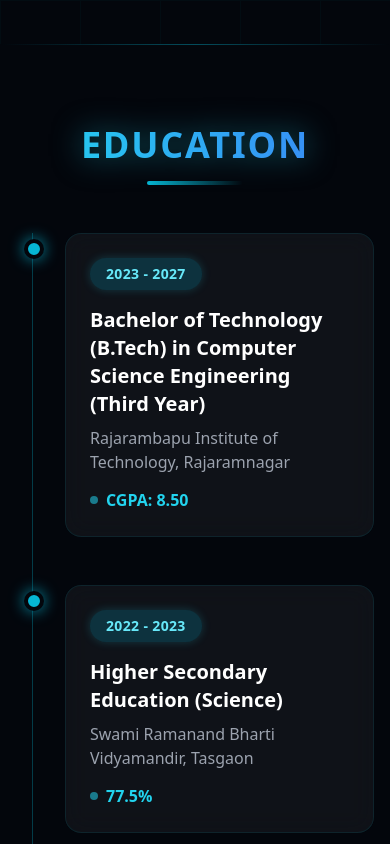
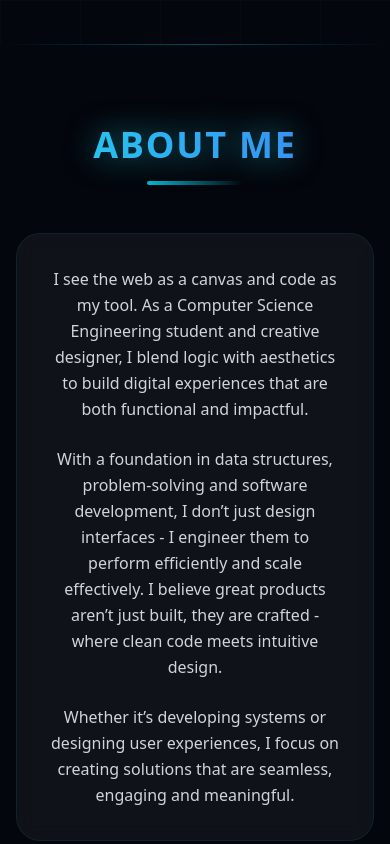
Before and after one commit to Suryaaa27/my-portfolio, a React (Vite) app: page / in a window 390 px wide. Shown: the part 800-1644 px from the top of the page. Built offline with nearby package versions, Linux system fonts and the light colour scheme.

Commit message:
Updated About

```diff
--- a/src/App.jsx
+++ b/src/App.jsx
@@ -4,6 +4,7 @@ import { useState, useEffect, useMemo } from "react";
 import backgroundImage from "./assets/profile.png";
 
 // Import resume sections
+import About from "./components/About";
 import Education from "./components/Education";
 import Skills from "./components/Skills";
 import Projects from "./components/Projects";
@@ -43,9 +44,6 @@ function App() {
     const sequence = async () => {
       await new Promise((resolve) => setTimeout(resolve, 1800));
       if (!isCancelled) setPhase("phase2");
-
-      await new Promise((resolve) => setTimeout(resolve, 2000));
-      if (!isCancelled) setPhase("phase3");
     };
     sequence();
 
@@ -140,27 +138,8 @@ function App() {
 
             {/* Section 2 & 3: Flowing Dynamic Content Container */}
             <AnimatePresence mode="wait">
-              {/* Phase 2: About Me */}
+              {/* Phase 2: Main Portfolio Content */}
               {phase === "phase2" && (
-                <motion.div
-                  key="about-section"
-                  initial={{ opacity: 0, y: 150 }}
-                  animate={{ opacity: 1, y: 90 }}
-                  exit={{ opacity: 0, y: 150 }}
-                  transition={{ duration: 0.6, ease: "easeOut" }}
-                  className="absolute w-full text-center px-4"
-                >
-                  <div className="backdrop-blur-md bg-white/5 border border-cyan-500/20 p-6 md:p-8 rounded-3xl shadow-[0_0_40px_rgba(0,255,255,0.15)] mx-auto w-full max-w-2xl">
-                    <h3 className="text-xl md:text-2xl font-bold text-cyan-400 mb-2 md:mb-3 tracking-widest">ABOUT ME</h3>
-                    <p className="text-base md:text-xl text-gray-300 leading-relaxed font-light">
-                      I am a passionate <span className="text-white font-medium">Designer</span> & <span className="text-white font-medium">Frontend Developer</span> dedicated to crafting immersive, cinematic digital experiences that captivate and inspire.
-                    </p>
-                  </div>
-                </motion.div>
-              )}
-
-              {/* Phase 3: Main Portfolio Content */}
-              {phase === "phase3" && (
                 <motion.div
                   key="main-section"
                   initial={{ opacity: 0, y: 150 }}
@@ -230,6 +209,7 @@ function App() {
           {/* Subtle separator */}
           <div className="w-full h-px bg-gradient-to-r from-transparent via-cyan-500/40 to-transparent" />
 
+          <section id="about"><About /></section>
           <section id="education"><Education /></section>
           <section id="skills"><Skills /></section>
           <section id="projects"><Projects /></section>
--- /dev/null
+++ b/src/components/About.jsx
@@ -0,0 +1,42 @@
+import { motion } from "framer-motion";
+
+export default function About() {
+  return (
+    <section className="w-full max-w-4xl mx-auto py-20 px-4">
+      <motion.div
+        initial={{ opacity: 0, y: 20 }}
+        whileInView={{ opacity: 1, y: 0 }}
+        viewport={{ once: true, amount: 0.2 }}
+        className="mb-12 text-center"
+      >
+        <h2 className="text-4xl md:text-5xl font-black text-transparent bg-clip-text bg-gradient-to-r from-cyan-400 to-blue-500 drop-shadow-[0_0_15px_rgba(34,211,238,0.5)] tracking-wider uppercase">
+          ABOUT ME
+        </h2>
+        <div className="h-1 w-24 bg-gradient-to-r from-cyan-500 to-transparent mx-auto mt-4 rounded-full" />
+      </motion.div>
+
+      <motion.div
+        initial={{ opacity: 0, scale: 0.95 }}
+        whileInView={{ opacity: 1, scale: 1 }}
+        viewport={{ once: true, amount: 0.3 }}
+        transition={{ duration: 0.6 }}
+        className="relative group p-8 md:p-12 rounded-3xl bg-white/5 backdrop-blur-md border border-cyan-500/10 hover:border-cyan-400/50 hover:shadow-[0_0_40px_rgba(0,255,255,0.15)] transition-all duration-300"
+      >
+        {/* Subtle inner animated gradient on hover */}
+        <div className="absolute inset-0 bg-gradient-to-br from-cyan-500/10 to-transparent opacity-0 group-hover:opacity-100 transition-opacity duration-500 pointer-events-none rounded-3xl" />
+
+        <div className="text-base md:text-xl text-gray-300 leading-relaxed font-light text-center space-y-6">
+          <p>
+            I see the web as a canvas and code as my tool. As a Computer Science Engineering student and creative designer, I blend logic with aesthetics to build digital experiences that are both functional and impactful.
+          </p>
+          <p>
+            With a foundation in data structures, problem-solving and software development, I don’t just design interfaces - I engineer them to perform efficiently and scale effectively. I believe great products aren’t just built, they are crafted - where clean code meets intuitive design.
+          </p>
+          <p>
+            Whether it’s developing systems or designing user experiences, I focus on creating solutions that are seamless, engaging and meaningful.
+          </p>
+        </div>
+      </motion.div>
+    </section>
+  );
+}
--- a/src/components/Navbar.jsx
+++ b/src/components/Navbar.jsx
@@ -8,6 +8,7 @@ const Navbar = () => {
 
   const navLinks = [
     { name: 'Home', id: 'home' },
+    { name: 'About', id: 'about' },
     { name: 'Education', id: 'education' },
     { name: 'Skills', id: 'skills' },
     { name: 'Projects', id: 'projects' },
```
